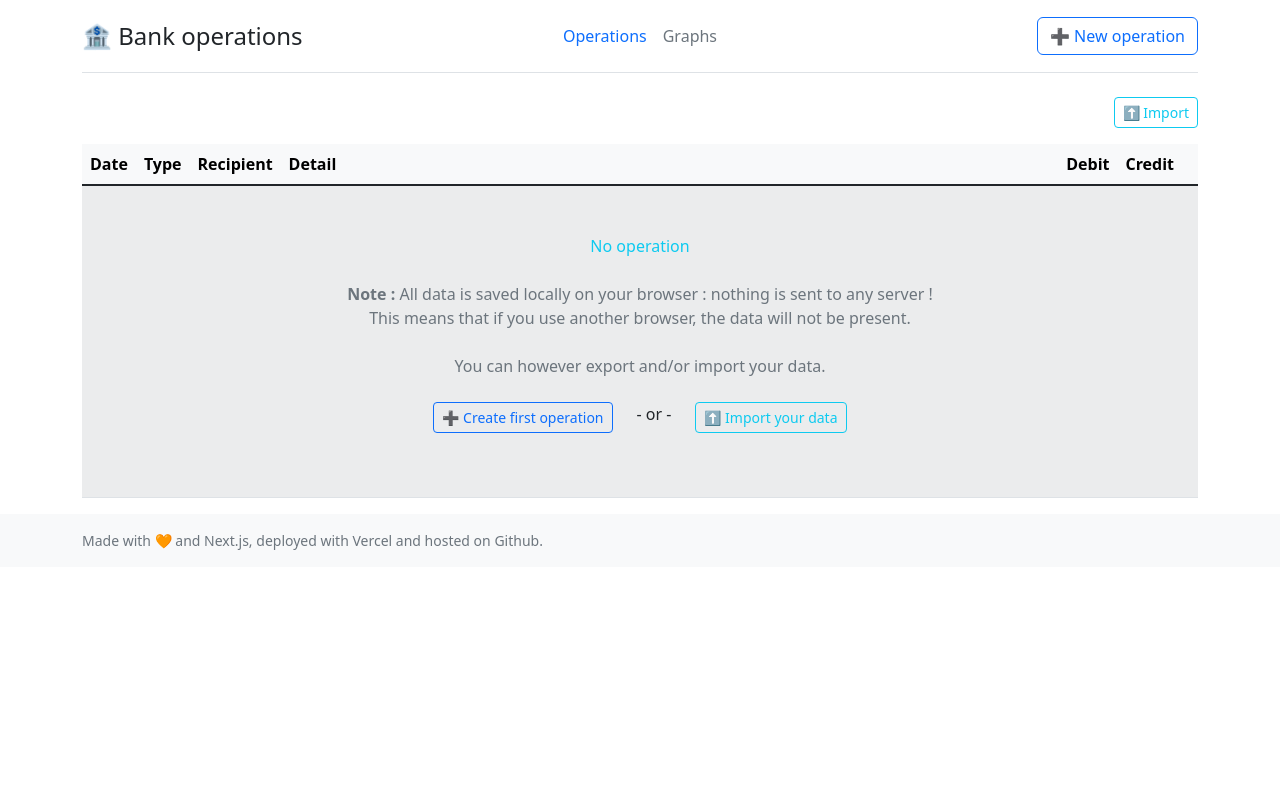
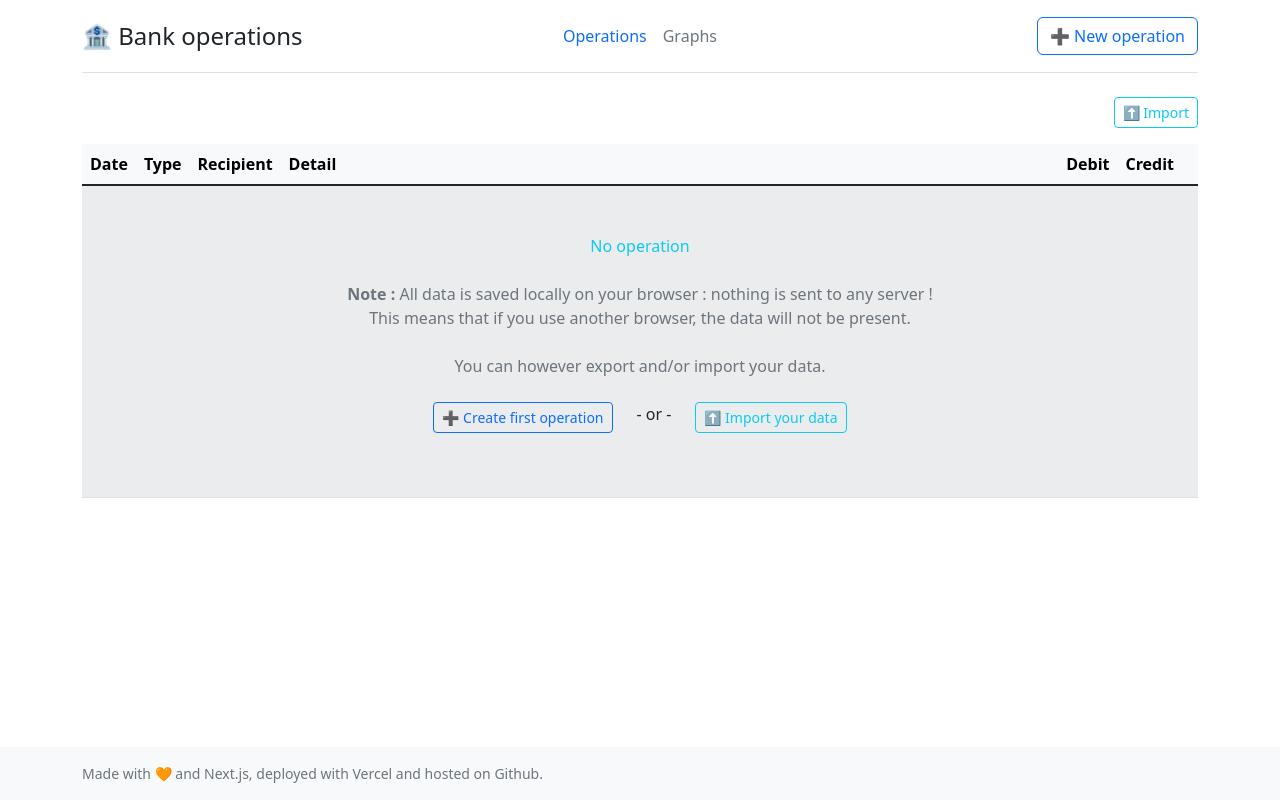
Before and after one commit to rseon/bank-operations, a Next.js app: page / in a window 1280 px wide. Built offline with nearby package versions, Linux system fonts and the light colour scheme.

Commit message:
move styles to fix sticked footer

```diff
--- a/src/pages/_app.js
+++ b/src/pages/_app.js
@@ -1,4 +1,4 @@
-import 'bootstrap/dist/css/bootstrap.css'
+import '@/styles/globals.css'
 import {useEffect} from "react";
 import {provider, ProviderComposer} from "@/providers/providerComposer";
 import OperationProvider from "@/providers/operation";
--- a/src/pages/_document.js
+++ b/src/pages/_document.js
@@ -4,7 +4,7 @@ export default function Document() {
     return (
         <Html lang="en" className="h-100">
             <Head />
-            <body className="d-flex flex-column h-100">
+            <body className="h-100">
                 <Main />
                 <NextScript />
             </body>
--- /dev/null
+++ b/src/styles/globals.css
@@ -0,0 +1,7 @@
+@import 'bootstrap/dist/css/bootstrap.css';
+
+#__next {
+	display: flex !important;
+	flex-direction: column !important;
+	height: 100% !important;
+}
```
